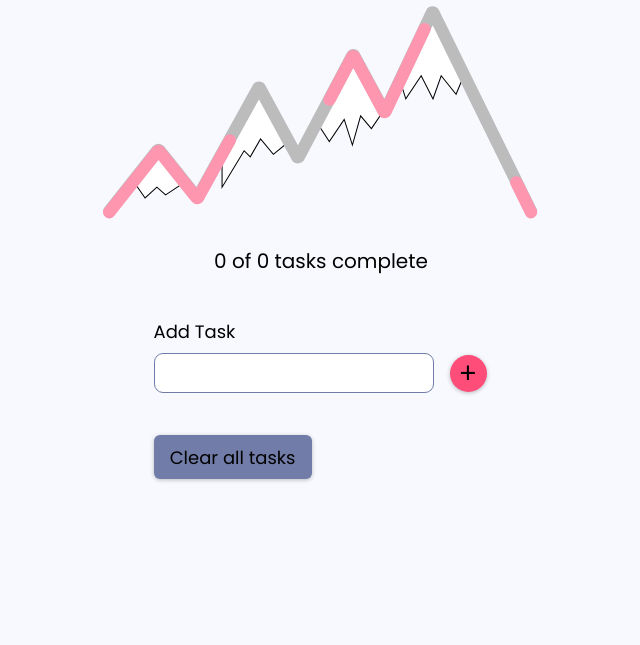
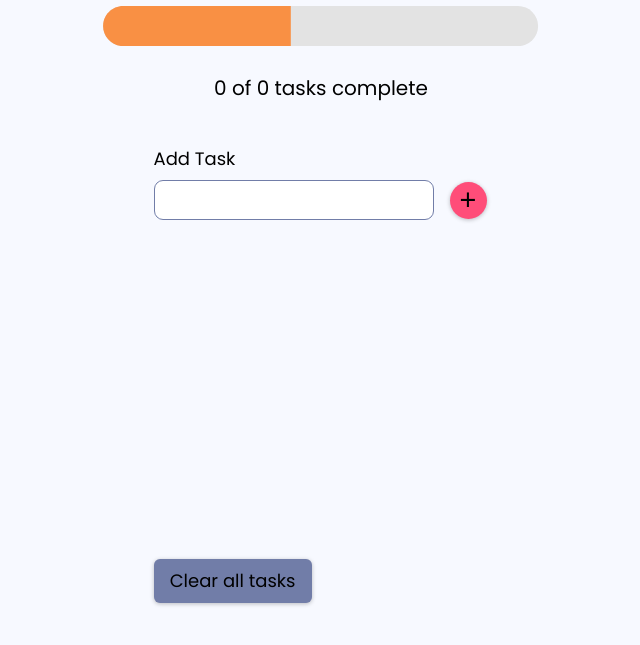
Before and after one commit to karla-codes/daily-tasks-project, a plain HTML site: page index.html in a window 1280 px wide. Shown: the part 192-837 px from the top of the page, without its empty margins (319-959 px from the left). Before the commit the page ends 800 px from the top, so only its background shows below. Drawn offline with Linux system fonts and the light colour scheme.

Commit message:
Made some changes to reflect new JS

```diff
--- a/index.html
+++ b/index.html
@@ -18,9 +18,29 @@
   <body>
     <main class="container">
       <div class="progress-container">
-        <h1 class="percentage">Let's do this!</h1>
+        <h1 class="percentage">40%</h1>
         <div class="progress-bar">
           <svg
+            width="336"
+            height="31"
+            viewBox="0 0 336 31"
+            fill="none"
+            xmlns="http://www.w3.org/2000/svg"
+          >
+            <rect
+              width="336"
+              height="31"
+              rx="15.5"
+              fill="#E3E3E3"
+              class="meter"
+            />
+            <path
+              d="M0 15.5C0 6.93959 6.93959 0 15.5 0H145V31H15.5C6.93959 31 0 24.0604 0 15.5V15.5Z"
+              fill="#F99044"
+            />
+          </svg>
+
+          <!-- <svg
             viewBox="0 0 424 208"
             fill="none"
             xmlns="http://www.w3.org/2000/svg"
@@ -56,7 +76,7 @@
               stroke-width="12"
               stroke-linecap="round"
             />
-          </svg>
+          </svg> -->
         </div>
         <p>
           <span class="tasks-complete">0</span> of
@@ -70,12 +90,15 @@
             <label for="new-task">Add Task</label>
             <div class="task-input">
               <input class="task" type="text" name="task" id="new-task" />
-              <button><span class="plus-icon">+</span></button>
+              <button id="addTaskBtn"><span class="plus-icon">+</span></button>
             </div>
           </form>
         </div>
 
-        <div class="task-list"></div>
+        <div class="tasks">
+          <ul class="task-list"></ul>
+        </div>
+
         <div class="clear-button">
           <button class="clear-tasks" type="button">Clear all tasks</button>
         </div>
```
